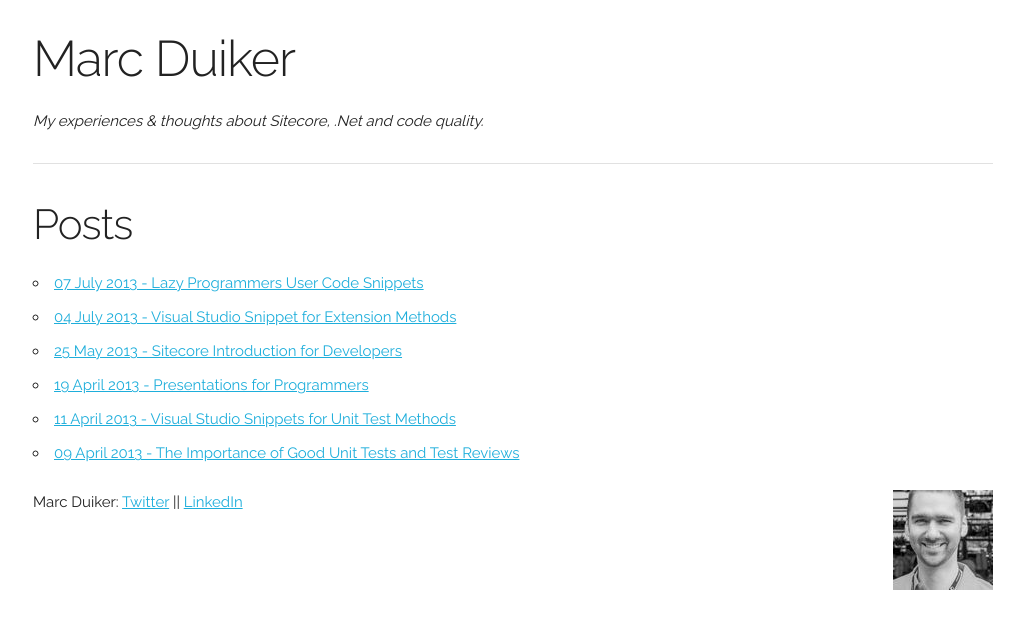
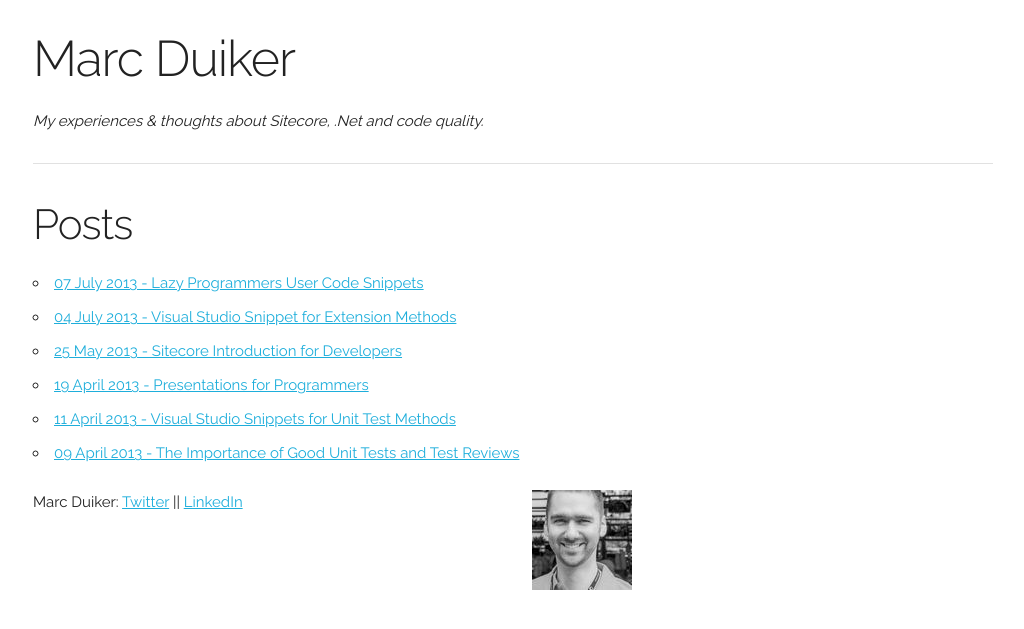
Before and after one commit to marcduiker/marcduiker.github.io, a Jekyll site: the page built from index.html, in a window 1280 px wide. Shown: the top 629 px of the page, without its empty margins (127-1151 px from the left). Built offline with Jekyll 4.4.1, drawn with Linux system fonts in a browser that asks for light colours.

Commit message:
Footer layout change to two half blocks

```diff
--- a/_includes/footer.html
+++ b/_includes/footer.html
@@ -1,12 +1,12 @@
   <div class="container">
     <div class="row">
-      <div class="ten columns">
+      <div class="one-half column">
         <p>
 			   Marc Duiker: <a href="https://twitter.com/@marcduiker" target="_blank">Twitter</a> || <a href="https://nl.linkedin.com/in/mduiker" target="_blank">LinkedIn</a>
 		    </p>
       </div>
-      <div class="two columns">
-        <img class="u-pull-right"" src="{{ site.url }}/assets/MarcDuiker100px.jpg" alt="Marc Duiker profile">
+      <div class="one-half column">
+        <img src="{{ site.url }}/assets/MarcDuiker100px.jpg" alt="Marc Duiker profile">
       </div>
     </div>
   </div>
```
